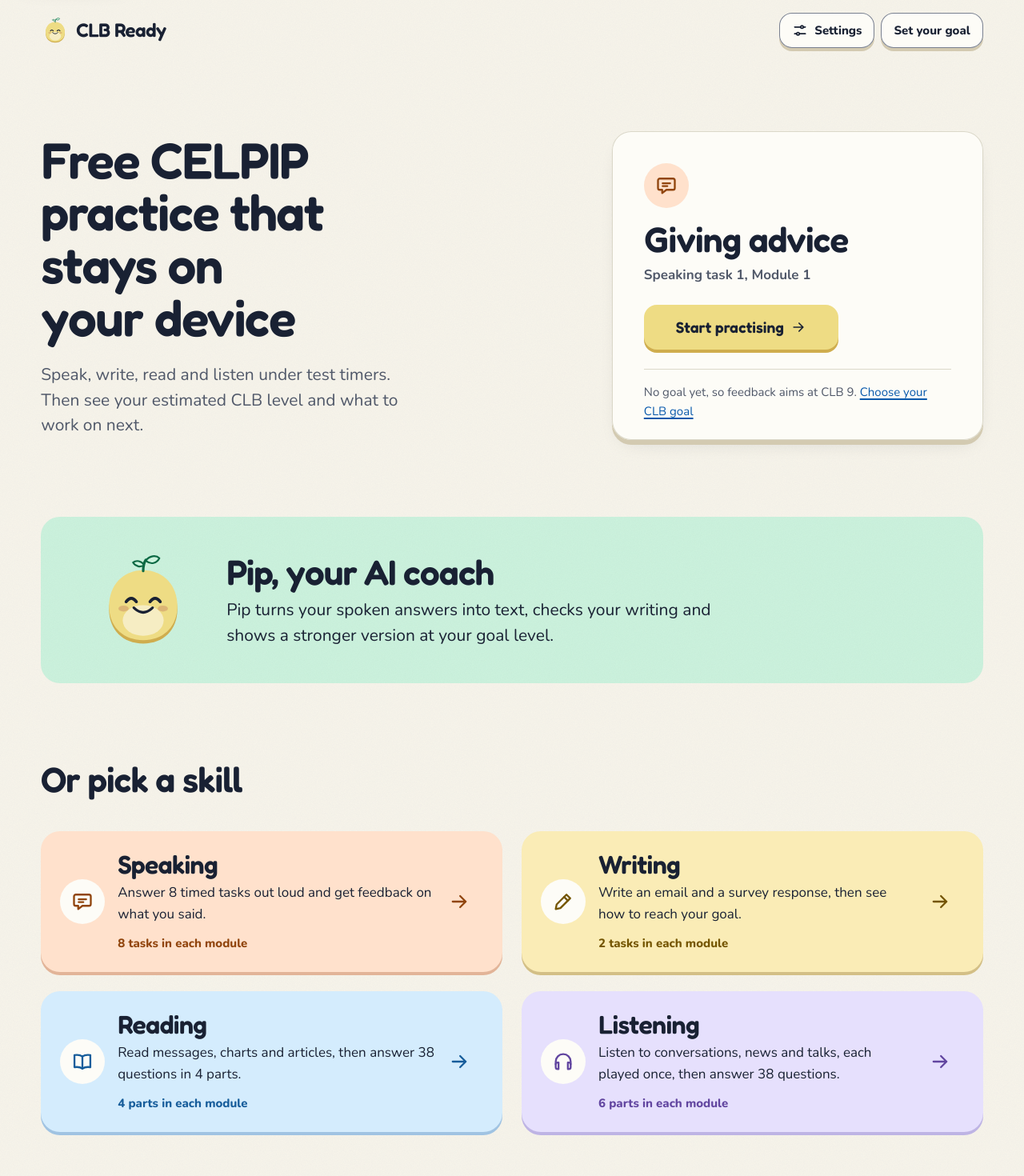
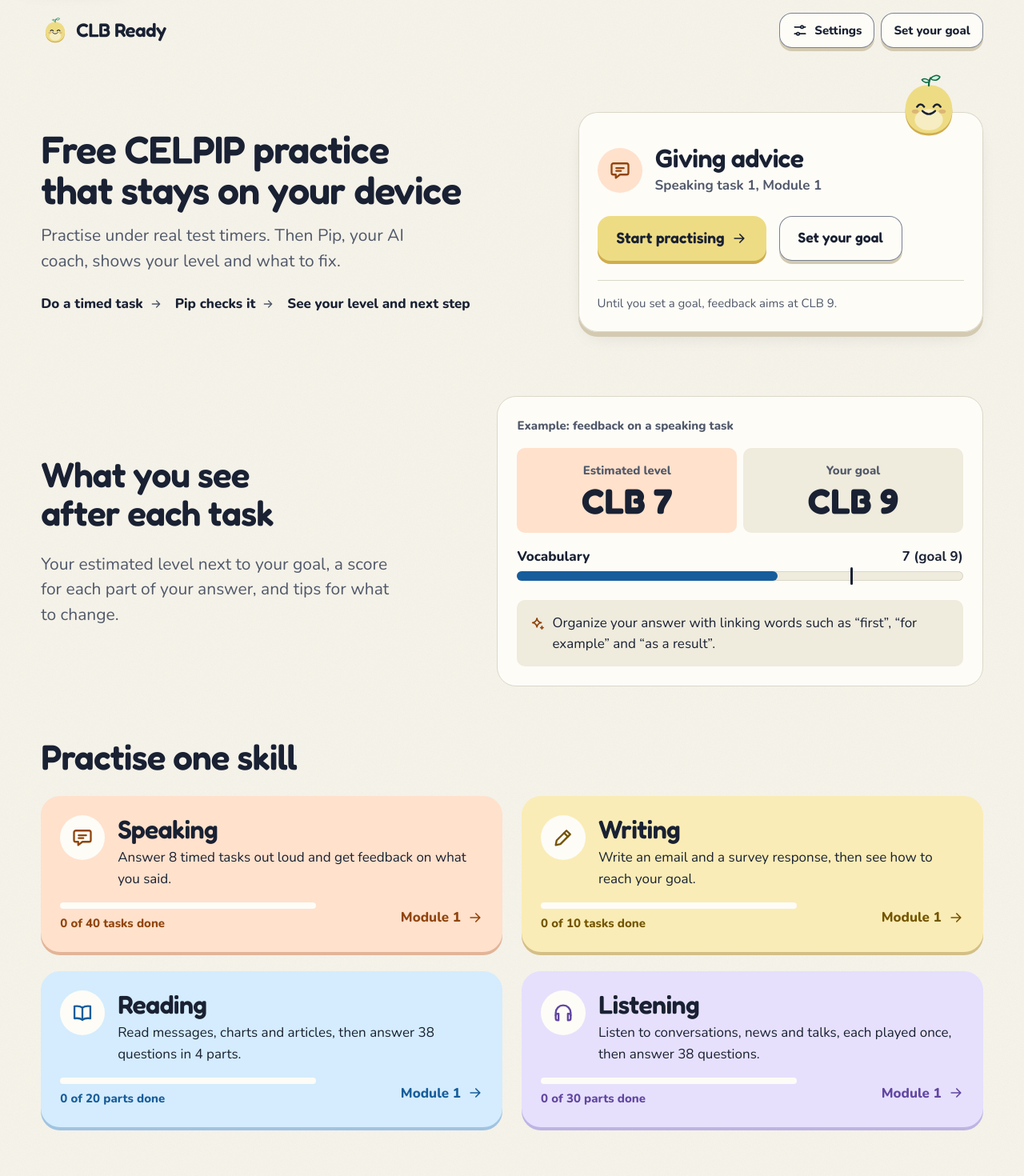
Before and after one commit to JasleenMinhas578/CLB_Ready, a React (Vite) app: page / in a window 1280 px wide. Shown: the top 1470 px of the page at 80% size. Built offline with nearby package versions, Linux system fonts and the light colour scheme.

Commit message:
Redesign the home page: warmer hero, example feedback and skill progress

```diff
--- a/src/features/home/HomeScreen.tsx
+++ b/src/features/home/HomeScreen.tsx
@@ -6,14 +6,15 @@ import { LinkButton } from '@/components/Button';
 import { Icon } from '@/components/Icon';
 import { Pip } from '@/components/Pip';
 import { DEFAULT_GOAL } from '@/domain/attempt';
-import { nextTask, taskPath, useProgress } from '@/services/progress/progress';
+import { nextTask, skillProgress, taskPath, useProgress } from '@/services/progress/progress';
 import { SkillCard } from './SkillCard';
 
 export function HomeScreen() {
   const { goal } = useSession();
   const progress = useProgress();
   const next = nextTask(progress);
-  const isNew = Object.keys(progress).length === 0;
+  const overall = skillProgress(progress);
+  const isNew = overall.done === 0;
   const nextSkill = getSkill(next.task.skill);
 
   return (
@@ -21,24 +22,43 @@ export function HomeScreen() {
       <section className="home-hero" aria-labelledby="home-title">
         <div className="home-copy">
           <h1 id="home-title">Free CELPIP practice that stays on your device</h1>
-          <p className="home-lede">
-            Speak, write, read and listen under test timers. Then see your estimated CLB level and what to work on next.
+          <p className="home-lede">Practise under real test timers. Then Pip, your AI coach, shows your level and what to fix.</p>
+          {isNew ? (
+            <ol className="home-how" aria-label="How it works">
+              <li>Do a timed task <Icon name="arrow-right" size="sm" /></li>
+              <li>Pip checks it <Icon name="arrow-right" size="sm" /></li>
+              <li>See your level and next step</li>
+            </ol>
+          ) : (
+            <p className="home-done">
+              <Icon name="tick" /> You have finished {overall.done} of {overall.total} practice tasks.
             </p>
+          )}
         </div>
 
-        {/* The one-click start, shown as the task it opens. */}
+        {/* The one-click start, shown as the task it opens, with Pip peeking over it. */}
         <div className={`next-card skill-${next.task.skill}`}>
+          <Pip size={88} className="next-pip" />
+          <div className="next-head">
             <span className="skill-badge"><Icon name={next.task.skill} size="lg" /></span>
+            <div>
               <p className="next-title">{next.task.title}</p>
               <p className="next-where">
                 {nextSkill?.name} task {next.task.order}, {getModuleSummary(next.moduleId)?.title}
               </p>
+            </div>
+          </div>
+          <div className="next-actions">
             <LinkButton to={taskPath(next)} className="next-start">
               {isNew ? 'Start practising' : 'Continue practising'} <Icon name="arrow-right" />
             </LinkButton>
+            {isNew && !goal && <LinkButton to="/goal" variant="secondary">Set your goal</LinkButton>}
+          </div>
           <p className="home-goal">
             {goal ? (
               <>Feedback is aimed at CLB {goal}. <a href={href('/goal')}>Change goal</a></>
+            ) : isNew ? (
+              <>Until you set a goal, feedback aims at CLB {DEFAULT_GOAL}.</>
             ) : (
               <>No goal yet, so feedback aims at CLB {DEFAULT_GOAL}. <a href={href('/goal')}>Choose your CLB goal</a></>
             )}
@@ -46,20 +66,44 @@ export function HomeScreen() {
         </div>
       </section>
 
-      <aside className="pip-intro" aria-label="Pip, your AI coach">
-        <Pip size={128} />
-        <h2>Pip, your AI coach</h2>
-        <p>
-          Pip turns your spoken answers into text, checks your writing and shows a stronger version at your goal level.
+      {/* A fixed example of the results screen, built from its own styles. The numbers are not anyone's result. */}
+      <section className="home-section home-example" aria-labelledby="example-title">
+        <div>
+          <h2 id="example-title">What you see after each task</h2>
+          <p>Your estimated level next to your goal, a score for each part of your answer, and tips for what to change.</p>
+        </div>
+        <figure className="results-card example-card">
+          <figcaption>Example: feedback on a speaking task</figcaption>
+          <div className="level-pair">
+            <div className="is-level">
+              <span>Estimated level</span>
+              <strong>CLB 7</strong>
+            </div>
+            <div>
+              <span>Your goal</span>
+              <strong>CLB 9</strong>
+            </div>
+          </div>
+          <div className="criterion-head">
+            <span>Vocabulary</span>
+            <strong>7 (goal 9)</strong>
+          </div>
+          <div className="bar" aria-label="Vocabulary: about 7 of 12, goal 9">
+            <span className="bar-fill" style={{ width: `${(7 / 12) * 100}%` }} />
+            <span className="bar-goal" style={{ left: `${(9 / 12) * 100}%` }} aria-hidden="true" />
+          </div>
+          <p className="example-tip">
+            <Icon name="sparkle" /> <span>Organize your answer with linking words such as “first”, “for example” and “as a result”.</span>
           </p>
-      </aside>
+        </figure>
+      </section>
 
       <section className="home-section" aria-labelledby="skills-title">
-        <h2 id="skills-title">Or pick a skill</h2>
+        <h2 id="skills-title">Practise one skill</h2>
         <ul className="skill-list">
           {SKILLS.map((skill) => (
             <li key={skill.id}>
-              <SkillCard skill={skill} next={nextTask(progress, skill.id)} />
+              <SkillCard skill={skill} next={nextTask(progress, skill.id)} progress={skillProgress(progress, skill.id)} />
             </li>
           ))}
         </ul>
@@ -73,18 +117,8 @@ export function HomeScreen() {
             <dd>There is nothing to sign up for or pay. Teachers and settlement programs can share the link with a class.</dd>
           </div>
           <div>
-            <dt>Your answers stay here</dt>
-            <dd>
-              Your recordings and writing are never uploaded. This browser saves only a list of the tasks you finished. You can
-              clear it in Settings.
-            </dd>
-          </div>
-          <div>
             <dt>Best on a laptop</dt>
-            <dd>
-              Use Chrome or Edge on a laptop or desktop. Your first task downloads the AI models once. After that, they load from
-              your browser. Phones use smaller models.
-            </dd>
+            <dd>Use Chrome or Edge. Your first task downloads the AI models once. Phones use smaller models.</dd>
           </div>
         </dl>
       </section>
--- a/src/features/home/SkillCard.tsx
+++ b/src/features/home/SkillCard.tsx
@@ -1,12 +1,17 @@
 import type { Skill } from '@/domain/skills';
-import { getTaskTypesForSkill } from '@/domain/tasks/catalog';
+import { getModuleSummary } from '@/content/modules/catalog';
 import { href } from '@/app/router';
 import { Icon } from '@/components/Icon';
 import type { NextTask } from '@/services/progress/progress';
 
-/** One skill on the home page: what you do in it, and a link to the module where its next task is. */
-export function SkillCard({ skill, next }: { skill: Skill; next: NextTask }) {
-  const count = getTaskTypesForSkill(skill.id).length;
+interface SkillCardProps {
+  skill: Skill;
+  next: NextTask;
+  progress: { done: number; total: number };
+}
+
+/** One skill on the home page: what you do in it, how much is done, and a link to the module where its next task is. */
+export function SkillCard({ skill, next, progress }: SkillCardProps) {
   const unit = skill.id === 'reading' || skill.id === 'listening' ? 'parts' : 'tasks';
   return (
     <a className={`skill-card skill-${skill.id}`} href={href(`/practice/${skill.id}/${next.moduleId}`)}>
@@ -14,9 +19,18 @@ export function SkillCard({ skill, next }: { skill: Skill; next: NextTask }) {
       <span className="skill-text">
         <strong>{skill.name}</strong>
         <span>{skill.blurb}</span>
-        <small>{count} {unit} in each module</small>
       </span>
-      <Icon name="arrow-right" />
+      <span className="skill-foot">
+        <span className="skill-progress">
+          <span className="bar" aria-hidden="true">
+            <span className="bar-fill" style={{ width: `${(progress.done / progress.total) * 100}%` }} />
+          </span>
+          <small>{progress.done} of {progress.total} {unit} done</small>
+        </span>
+        <span className="skill-go">
+          {getModuleSummary(next.moduleId)?.title} <Icon name="arrow-right" />
+        </span>
+      </span>
     </a>
   );
 }
--- a/src/styles/screens.css
+++ b/src/styles/screens.css
@@ -15,45 +15,62 @@
   background: var(--skill-tint); color: var(--skill-ink);
 }
 
-/* Home: the headline on the left, the next task as a card-stock ticket on the right */
+/* Home: the headline on the left, the next task as a card-stock ticket on the right, Pip peeking over it */
 .home-hero {
-  display: grid; grid-template-columns: minmax(0, 7fr) minmax(0, 5fr); gap: var(--gap-5); align-items: center;
-  padding: var(--gap-5) 0 var(--gap-6);
+  display: grid; grid-template-columns: minmax(0, 6fr) minmax(0, 5fr); gap: var(--gap-5); align-items: center;
+  padding: var(--gap-4) 0 var(--gap-2);
 }
-.home-copy h1 { font-size: var(--step-4); line-height: 1.04; max-width: 14ch; margin-bottom: var(--gap-3); }
-.home-lede { font-size: var(--step-1); line-height: 1.5; color: var(--ink-soft); max-width: 36ch; margin: 0; }
+.home-copy h1 {
+  font-size: var(--step-4); line-height: 1.06; max-width: 24ch; margin-bottom: var(--gap-2);
+  text-wrap: balance; overflow-wrap: break-word; min-width: 0;
+}
+.home-lede { font-size: var(--step-1); line-height: 1.5; color: var(--ink-soft); max-width: 40ch; margin: 0; }
+/* How it works, for first visits: one line, not a block of numbered steps. */
+.home-how { list-style: none; display: flex; flex-wrap: wrap; gap: var(--gap-1) var(--gap-2); margin: var(--gap-3) 0 0; padding: 0; font-weight: 800; }
+.home-how li { display: inline-flex; align-items: center; gap: var(--gap-1); }
+.home-how .icon { color: var(--ink-soft); }
+.home-done {
+  display: inline-flex; align-items: center; gap: var(--gap-1); margin: var(--gap-3) 0 0; padding: var(--gap-1) var(--gap-2);
+  background: var(--mint-tint); border-radius: var(--radius-md); font-weight: 800;
+}
+.home-done .icon { color: var(--mint-ink); }
 
 .next-card {
-  position: relative; display: grid; justify-items: start; gap: var(--gap-1);
-  padding: var(--gap-4) var(--gap-4) var(--gap-3);
+  position: relative; display: grid; gap: var(--gap-3);
+  padding: var(--gap-4) var(--gap-3) var(--gap-3);
   background: var(--surface); border-radius: var(--radius-lg);
   box-shadow: inset 0 0 0 1px var(--border-soft), 0 6px 0 0 var(--edge), var(--shadow-card);
 }
-.next-card .skill-badge { margin-bottom: var(--gap-1); }
-.next-title { margin: 0; font-family: var(--font-display); font-weight: 600; font-size: var(--step-3); line-height: 1.05; letter-spacing: var(--tracking-display); }
-.next-where { margin: 0 0 var(--gap-2); font-weight: 700; color: var(--ink-soft); }
-.next-start { min-height: 56px; padding-inline: var(--gap-4); font-size: 1.2rem; }
-.home-goal { margin: var(--gap-2) 0 0; padding-top: var(--gap-2); border-top: 1px solid var(--border-soft); justify-self: stretch; font-size: var(--step--1); color: var(--ink-soft); }
+.next-pip { position: absolute; top: -52px; right: var(--gap-3); }
+.next-head { display: flex; align-items: center; gap: var(--gap-2); }
+.next-title { margin: 0; font-family: var(--font-display); font-weight: 600; font-size: var(--step-2); line-height: 1.1; letter-spacing: var(--tracking-display); }
+.next-where { margin: 0.2rem 0 0; font-weight: 700; color: var(--ink-soft); }
+.next-actions { display: flex; flex-wrap: wrap; gap: var(--gap-2); }
+.next-start { min-height: 56px; padding-inline: var(--gap-3); font-size: 1.2rem; }
+.home-goal { margin: 0; padding-top: var(--gap-2); border-top: 1px solid var(--border-soft); font-size: var(--step--1); color: var(--ink-soft); }
 
-/* Pip, your AI coach: one mint sheet, Pip beside the words */
-.pip-intro {
-  display: grid; grid-template-columns: auto minmax(0, 1fr); column-gap: var(--gap-4); align-items: center;
-  padding: var(--gap-4) var(--gap-5);
-  background: var(--grain), var(--mint-tint); border-radius: var(--radius-lg);
+.home-section { margin-top: var(--gap-5); }
+.home-section > h2, .home-example h2 { font-size: var(--step-3); margin-bottom: var(--gap-3); }
+
+/* An example of the results screen, using its own card, level pair and bar */
+.home-example { display: grid; grid-template-columns: minmax(0, 5fr) minmax(0, 6fr); gap: var(--gap-3) var(--gap-5); align-items: center; }
+.home-example p { margin: 0; font-size: var(--step-1); line-height: 1.5; color: var(--ink-soft); max-width: 45ch; }
+.example-card { margin: 0; }
+.example-card figcaption { margin-bottom: var(--gap-2); font-size: var(--step--1); font-weight: 800; color: var(--ink-soft); }
+.example-card .level-pair { margin-bottom: var(--gap-2); }
+.example-card .level-pair .is-level { background: var(--speaking-tint); }
+.example-card .example-tip {
+  display: flex; gap: var(--gap-1); align-items: flex-start; max-width: none; margin-top: var(--gap-3); padding: var(--gap-2);
+  background: var(--surface-sunk); border-radius: var(--radius-sm); font-size: var(--step-0); color: var(--ink);
 }
-.pip-intro .pip { grid-row: span 2; }
-.pip-intro h2 { font-size: var(--step-3); margin: 0 0 var(--gap-1); align-self: end; }
-.pip-intro p { margin: 0; color: var(--ink); align-self: start; font-size: var(--step-1); line-height: 1.5; max-width: 52ch; }
-
-.home-section { margin-top: var(--gap-6); }
-.home-section > h2 { font-size: var(--step-3); margin-bottom: var(--gap-4); }
+.example-tip .icon { flex: none; margin-top: 0.2rem; color: var(--speaking-ink); }
 
 /* Skill tiles: each skill on its own pastel card stock, the edge a shade deeper */
 .skill-list { list-style: none; margin: 0; padding: 0; display: grid; grid-template-columns: repeat(2, minmax(0, 1fr)); gap: var(--gap-3); }
 .skill-card {
   --tile-edge: color-mix(in oklab, var(--skill-ink) 28%, var(--skill-tint));
-  display: grid; grid-template-columns: auto minmax(0, 1fr) auto; gap: var(--gap-1) var(--gap-2); align-items: center; height: 100%;
-  padding: var(--gap-3) var(--gap-4) var(--gap-3) var(--gap-3);
+  display: grid; grid-template-columns: auto minmax(0, 1fr); gap: var(--gap-2); align-items: start; height: 100%;
+  padding: var(--gap-3);
   background: var(--skill-tint); color: var(--ink); border-radius: var(--radius-lg); text-decoration: none;
   box-shadow: 0 var(--stock-edge) 0 0 var(--tile-edge);
   transition: transform var(--dur-fast) var(--ease-out), box-shadow var(--dur-fast) var(--ease-out);
@@ -64,8 +81,12 @@
 .skill-text { display: flex; flex-direction: column; gap: 0.15rem; min-width: 0; }
 .skill-text strong { font-family: var(--font-display); font-weight: 600; font-size: var(--step-2); line-height: 1.15; letter-spacing: var(--tracking-display); }
 .skill-text span { color: var(--ink); text-wrap: pretty; }
-.skill-text small { margin-top: var(--gap-1); font-size: var(--step--1); font-weight: 800; color: var(--skill-ink); }
-.skill-card > .icon { color: var(--skill-ink); width: var(--icon-lg); height: var(--icon-lg); }
+.skill-foot { grid-column: 1 / -1; display: flex; flex-wrap: wrap; align-items: center; justify-content: space-between; gap: var(--gap-1) var(--gap-3); }
+.skill-progress { flex: 1 1 12rem; max-width: 20rem; display: grid; gap: 0.35rem; }
+.skill-progress .bar { height: 8px; background: var(--surface); box-shadow: none; }
+.skill-progress .bar-fill { background: var(--skill-ink); }
+.skill-progress small { font-size: var(--step--1); font-weight: 800; color: var(--skill-ink); }
+.skill-go { display: inline-flex; align-items: center; gap: var(--gap-1); font-weight: 800; color: var(--skill-ink); }
 
 /* Good to know: a ruled list, the point on the left and the detail on the right */
 .home-facts dl { margin: 0; max-width: 1080px; border-top: 1px solid var(--border-soft); }
@@ -77,22 +98,23 @@
 .home-facts dd { margin: 0; color: var(--ink-soft); max-width: var(--text-width); text-wrap: pretty; font-size: 1.125rem; }
 
 @media (max-width: 900px) {
-  .home-hero { grid-template-columns: minmax(0, 1fr); gap: var(--gap-4); padding: var(--gap-3) 0 var(--gap-5); }
-  .pip-intro { padding: var(--gap-4) var(--gap-3); column-gap: var(--gap-3); }
+  .home-hero { grid-template-columns: minmax(0, 1fr); gap: var(--gap-5); padding: var(--gap-3) 0 var(--gap-2); }
+  .home-example { grid-template-columns: minmax(0, 1fr); }
   .home-facts dl > div { grid-template-columns: minmax(0, 1fr); }
 }
 @media (max-width: 640px) {
-  .next-card { padding: var(--gap-3); }
+  .home-hero { padding-top: var(--gap-2); gap: var(--gap-4); }
+  .home-how, .home-done { margin-top: var(--gap-2); }
+  .home-lede, .home-example p { font-size: var(--step-0); }
+  .next-card { padding: var(--gap-3); gap: var(--gap-2); }
+  .next-pip { width: 64px; height: 64px; top: -38px; right: var(--gap-3); }
   .next-start { width: 100%; }
-  .pip-intro { grid-template-columns: minmax(0, 1fr); padding: var(--gap-3); }
-  .pip-intro .pip { grid-row: auto; width: 88px; height: 88px; margin-bottom: var(--gap-1); }
-  .pip-intro h2, .home-section > h2 { font-size: var(--step-2); }
-  .pip-intro p { font-size: var(--step-0); }
+  .next-actions > .btn { flex: 1 1 100%; }
+  .home-section > h2, .home-example h2 { font-size: var(--step-2); }
   .skill-list { grid-template-columns: minmax(0, 1fr); gap: var(--gap-2); }
-  .skill-card { grid-template-columns: auto minmax(0, 1fr); align-items: start; padding: var(--gap-2) var(--gap-3) var(--gap-2) var(--gap-2); }
+  .skill-card { padding: var(--gap-2); }
   .skill-card .skill-badge { width: 48px; height: 48px; }
-  .skill-card > .icon { display: none; }
-  .home-section { margin-top: var(--gap-5); }
+  .home-section { margin-top: var(--gap-4); }
 }
 
 /* Goal picker: card-stock options, the chosen one in mint */
--- a/src/styles/tokens.css
+++ b/src/styles/tokens.css
@@ -79,7 +79,7 @@
   --step-1: 1.3125rem;                                /* card and item titles */
   --step-2: clamp(1.625rem, 1vw + 1.25rem, 2rem);     /* screen sections */
   --step-3: clamp(2rem, 2vw + 1.25rem, 2.75rem);      /* screen titles and home sections */
-  --step-4: clamp(2.5rem, 4vw + 0.75rem, 4.25rem);    /* the home headline */
+  --step-4: clamp(2.25rem, 2.2vw + 1.25rem, 3.5rem);  /* the home headline, sized to sit on two lines at desktop */
   --tracking-display: -0.02em;
 
   /* Shape: round everywhere, one radius per level */
```
Lines whose indentation alone changed are shown as unchanged.
